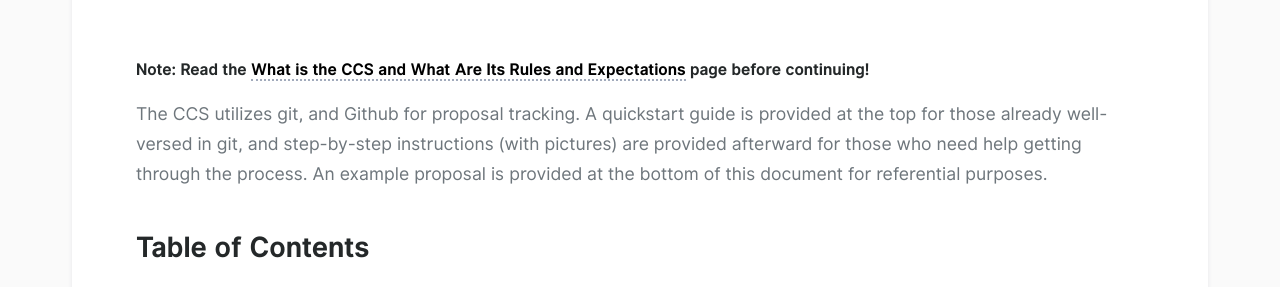
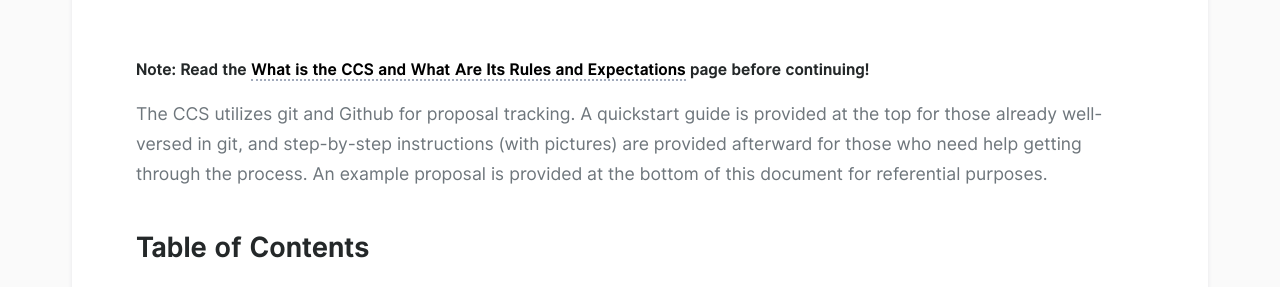
Before and after one commit to particl/ccs-front, a Jekyll site: the page built from how-to-ccs/index.md, in a window 1280 px wide and 900 px high. Shown: the part 218-505 px from the top of the window. Built offline with Jekyll 4.4.1, drawn with Linux system fonts in a browser that asks for light colours.

```diff
--- a/how-to-ccs/index.md
+++ b/how-to-ccs/index.md
@@ -5,7 +5,7 @@ title: How to submit a CCS proposal
 
 #### Note: Read the [What is the CCS and What Are Its Rules and Expectations](/what-is-ccs/) page before continuing!
 
-The CCS utilizes git, and Github for proposal tracking. A quickstart guide is provided at the top for those already well-versed in git, and step-by-step instructions (with pictures) are provided afterward for those who need help getting through the process. An example proposal is provided at the bottom of this document for referential purposes.
+The CCS utilizes git and Github for proposal tracking. A quickstart guide is provided at the top for those already well-versed in git, and step-by-step instructions (with pictures) are provided afterward for those who need help getting through the process. An example proposal is provided at the bottom of this document for referential purposes.
 
 ## Table of Contents
 - [Quickstart Guide](#quickstart-guide)
```
